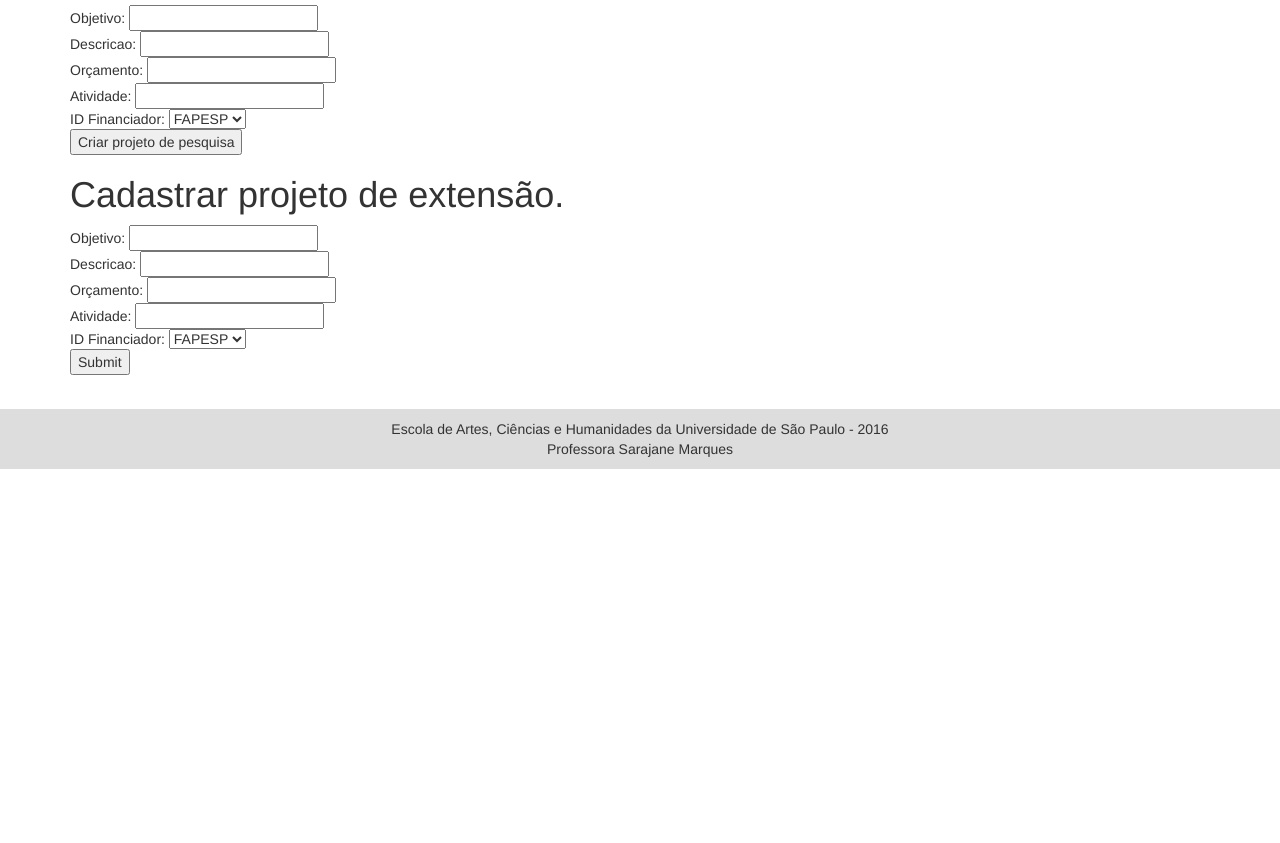
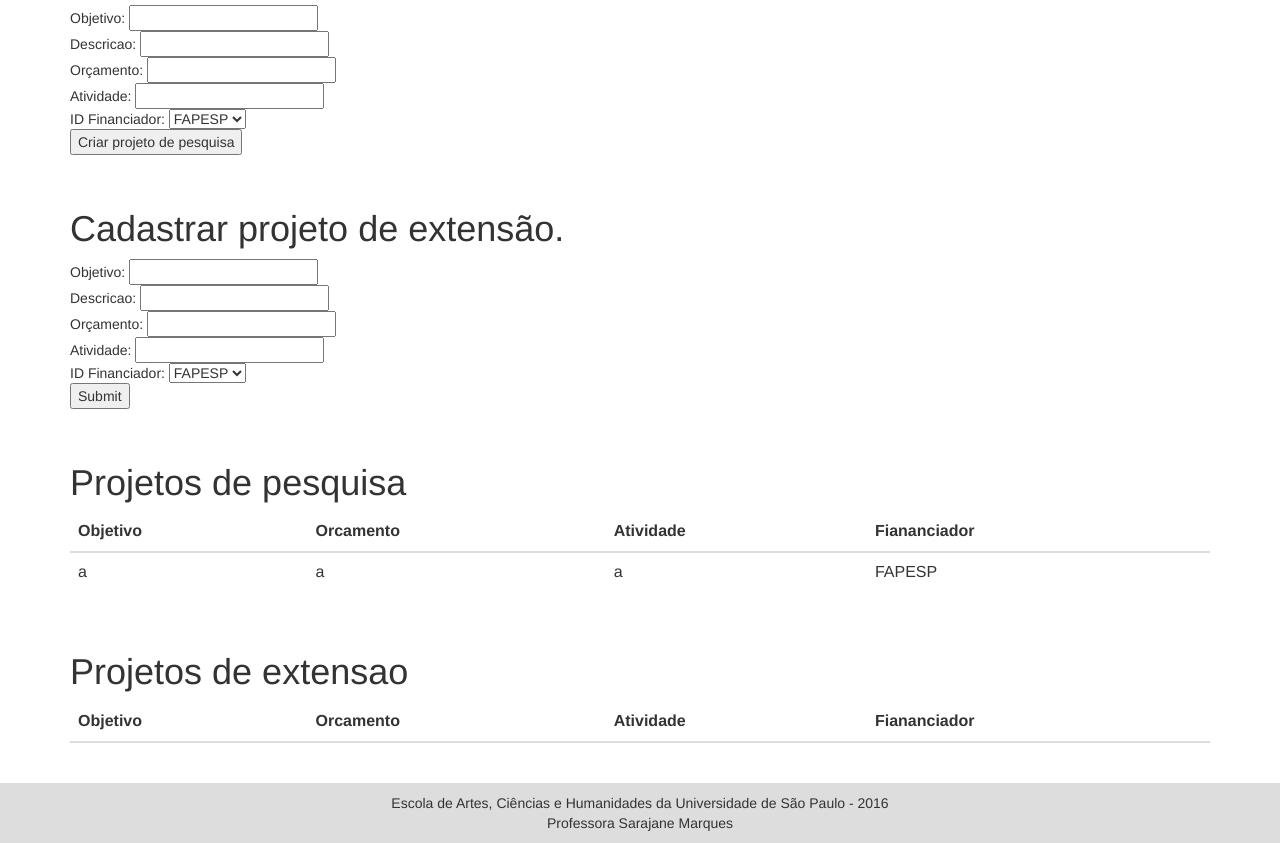
Before and after one commit to Pedrospecian/BD_2Sem_2016, a PHP site: page /projetos.php in a window 1280 px wide. Shown: the part 287-1130 px from the top of the page. Before the commit the page ends 756 px from the top, so only its background shows below. Run offline with PHP 8.4, Linux system fonts and the light colour scheme; data comes from the database, SQL or seed files in the repository; tables that the repository leaves empty hold one stand-in row (values such as "Sample post"); lists and menus that the app fills with data are empty.

Commit message:
mostra tabela com projetos existentes

```diff
--- a/src/BD/projetos.php
+++ b/src/BD/projetos.php
@@ -36,7 +36,7 @@
 			<input type="submit" value="Criar projeto de pesquisa">
 
 		</form>
-
+		<br>
 		<h1>
 			Cadastrar projeto de extensão.
 		</h1>
@@ -61,6 +61,63 @@
 			</select><br>
 			<input type="submit" name="Criar projeto de extensão"/>
 		</form>
+
+		<br>
+		<h1>Projetos de pesquisa</h1>
+		<table class="table">
+			<thead>
+				<tr>
+		        	<th>Objetivo</th>
+		        	<th>Orcamento</th>
+		        	<th>Atividade</th>
+		        	<th>Fiananciador</th>
+		     	</tr>
+    		</thead>
+		    <tbody>
+		    	<?php
+		    		$alunos = consultaProjetoPesquisa();
+		    		while ($dados = mysqli_fetch_array($alunos)) {
+		    			echo "<tr>";
+		    			echo "<td>".$dados[objetivo]."</td>";
+		    			echo "<td>".$dados[orcamento]."</td>";
+		    			echo "<td>".$dados[atividade]."</td>";
+		    			echo "<td>".$dados[nome]."</td>";
+		    			echo "</tr>";
+		    		}
+		    	?>
+			</tbody>
+		</table>
+
+		<br>
+
+		<h1>Projetos de extensao</h1>
+		<table class="table">
+			<thead>
+				<tr>
+		        	<th>Objetivo</th>
+		        	<th>Orcamento</th>
+		        	<th>Atividade</th>
+		        	<th>Fiananciador</th>
+		     	</tr>
+    		</thead>
+		    <tbody>
+		    	<?php
+		    		$alunos = consultaProjetoExtensao();
+		    		while ($dados = mysqli_fetch_array($alunos)) {
+		    			echo "<tr>";
+		    			echo "<td>".$dados[objetivo]."</td>";
+		    			echo "<td>".$dados[orcamento]."</td>";
+		    			echo "<td>".$dados[atividades]."</td>";
+		    			echo "<td>".$dados[nome]."</td>";
+		    			echo "</tr>";
+		    		}
+		    	?>
+			</tbody>
+		</table>
+
+
+
+
 	</div>
 </main>
 <?php
--- a/src/BD/queries.php
+++ b/src/BD/queries.php
@@ -64,6 +64,29 @@
         return $resultado;
     }
 
+    //lista projetos de extensao
+    function consultaProjetoExtensao(){
+        $bd= conectaBD();
+        $sql="SELECT ID_Projeto_extensao, objetivo, orcamento, atividades, nome
+            FROM Projeto_Extensao
+            INNER JOIN Financiador
+            ON Projeto_Extensao.ID_Financiador = Financiador.ID_Financiador";
+        $resultado = $bd->query($sql);
+        $bd->close();
+        return $resultado;
+    }
+
+    //lista projetos d pesquisa
+    function consultaProjetoPesquisa(){
+        $bd= conectaBD();
+        $sql="SELECT ID_Projeto_Pesquisa, objetivo, orcamento, atividade, nome
+            FROM Projeto_Pesquisa
+            INNER JOIN Financiador
+            ON Projeto_Pesquisa.ID_Fin = Financiador.ID_Financiador";
+        $resultado = $bd->query($sql);
+        $bd->close();
+        return $resultado;
+    }
 
     //insere projeto pesquisa
     //retorna true se inseriu e false se deu erro
```
